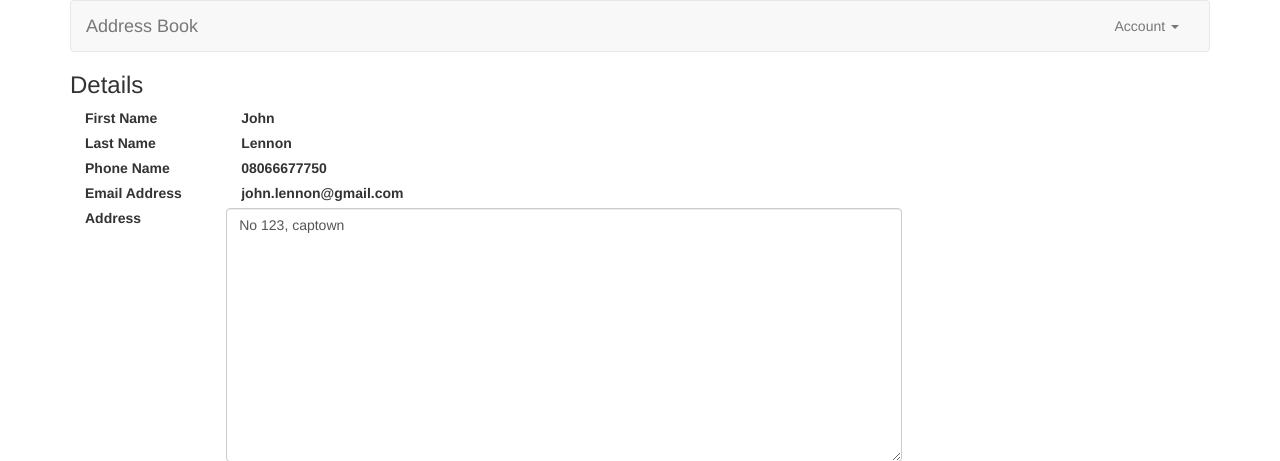
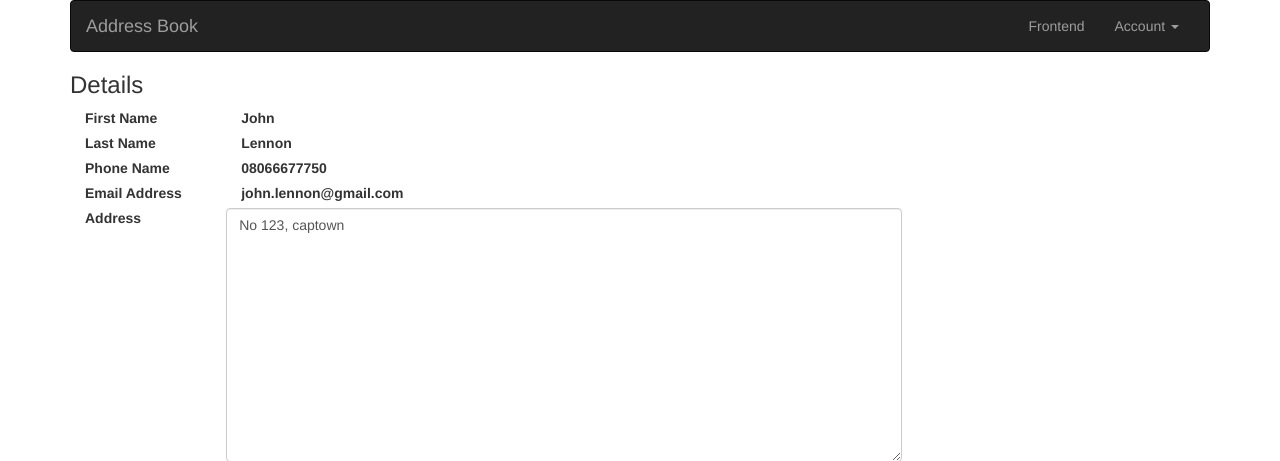
Before and after one commit to popsonebz/addressbook, a Django app: page /addressbook-admin/details/1/ in a window 1280 px wide. Shown: the top 461 px of the page. Run offline with Django 3.2, Linux system fonts and the light colour scheme; data comes from the database, SQL or seed files in the repository; some libraries are stand-ins or nearby versions.

Commit message:
Added link to frontend

```diff
--- a/templates/navigation.html
+++ b/templates/navigation.html
@@ -1,4 +1,4 @@
-<nav class="navbar navbar-default">
+<nav class="navbar navbar-inverse">
                         <div class="container-fluid">
                             <div class="navbar-header">
                                 <button type="button" class="navbar-toggle collapsed" data-toggle="collapse" data-target="#bs-example-navbar-collapse-1">
@@ -11,6 +11,7 @@
                             </div>
                             <div class="collapse navbar-collapse" id="bs-example-navbar-collapse-1">
                                 <ul class="nav navbar-nav navbar-right">
+                                    <li><a href="{% url 'AddressBookClient:contact' %}">Frontend</a></li>
                                     <li class="dropdown">
                                         <a href="#" class="dropdown-toggle" data-toggle="dropdown" role="button" aria-expanded="false">Account
                                             <span class="caret"></span>
```
